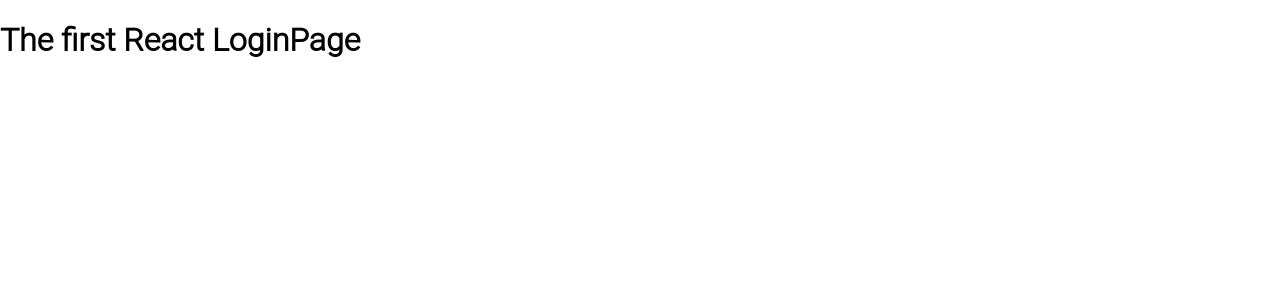
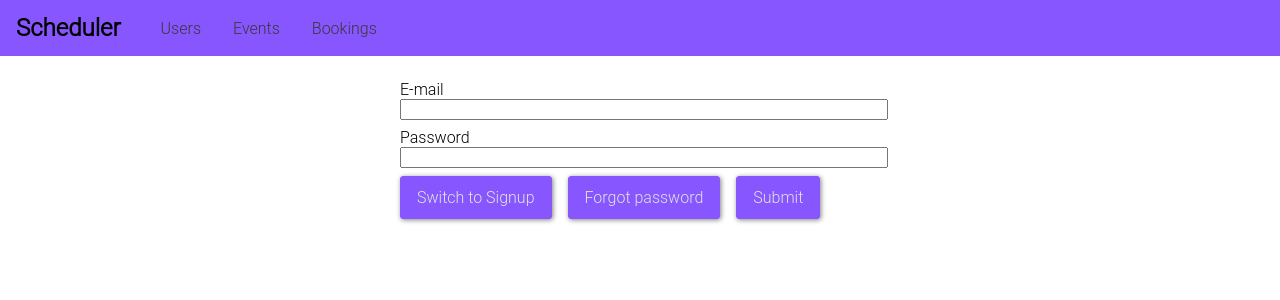
Before and after one commit to yaOstroglyad/scheduler-reactjs, a React (Create React App) app: page /login in a window 1280 px wide. Shown: the top 300 px of the page. Built offline with nearby package versions, Linux system fonts and the light colour scheme; the HTML template or start-up script is replaced by a standard one.

Commit message:
- form started

```diff
--- a/src/App.css
+++ b/src/App.css
@@ -0,0 +1,3 @@
+.main-content {
+    margin: 4rem 2.5rem;
+}
--- a/src/App.js
+++ b/src/App.js
@@ -6,12 +6,16 @@
 import EventsPage from "./pages/Events";
 import LoginPage from "./pages/Login";
 import NotFoundPage from "./pages/NotFound";
+import MainNavigation from "./components/navigation/MainNavigation";
 
 
 class App extends Component {
     render() {
         return (
             <BrowserRouter>
+                <React.Fragment>
+                    <MainNavigation />
+                    <main className="main-content">
                         <Routes>
                             <Route path="/" element={<Navigate from="/" to="login" replace/>}/>
                             <Route exact path="/login" element={<LoginPage/>}/>
@@ -21,6 +25,8 @@
                             <Route path="/recovery-password" element={null}/>
                             <Route path="*" element={<NotFoundPage/>}/>
                         </Routes>
+                    </main>
+                </React.Fragment>
             </BrowserRouter>
         );
     }
--- /dev/null
+++ b/src/components/navigation/MainNavigation.css
@@ -0,0 +1,42 @@
+.main-navigation {
+    position: fixed;
+    left: 0;
+    top: 0;
+    width: 100%;
+    height: 3.5rem;
+    background: #8756ff;
+    padding: 0 1rem;
+    display: flex;
+    align-items: center;
+}
+
+.main-navigation_logo h1 {
+    margin: 0;
+    font-size: 1.5rem;
+}
+
+.main-navigation_items {
+    margin-left: 1.5rem;
+}
+
+.main-navigation_items ul {
+    padding: 0;
+    margin: 0;
+    display: flex;
+    list-style: none;
+}
+
+.main-navigation_items li {
+    margin: 0 1rem;
+}
+
+.main-navigation_items a {
+    text-decoration: none;
+    color: #383838;
+}
+
+.main-navigation_items a:hover,
+.main-navigation_items a:active,
+.main-navigation_items a.active {
+    color: #000
+}
--- /dev/null
+++ b/src/components/navigation/MainNavigation.js
@@ -0,0 +1,20 @@
+import React from "react";
+import {NavLink} from "react-router-dom";
+import "./MainNavigation.css";
+
+const mainNavigation = props => (
+    <header className="main-navigation">
+        <div className="main-navigation_logo">
+            <h1>Scheduler</h1>
+        </div>
+        <nav className="main-navigation_items">
+            <ul>
+                <li><NavLink to="/users"> Users </NavLink></li>
+                <li><NavLink to="/events"> Events </NavLink></li>
+                <li><NavLink to="/bookings"> Bookings </NavLink></li>
+            </ul>
+        </nav>
+    </header>
+);
+
+export default mainNavigation;
--- /dev/null
+++ b/src/pages/Login.css
@@ -0,0 +1,34 @@
+.auth-form {
+    width: 30rem;
+    max-width: 80%;
+    margin: 5rem auto;
+}
+
+.form-control label,
+.form-control input {
+    width: 100%;
+    display: block;
+}
+
+.form-control {
+    margin-bottom: 0.5rem;
+}
+
+.form-actions button {
+    background: #8756ff;
+    font: inherit;
+    border: 1px solid #8756ff;
+    border-radius: 3px;
+    padding: 0.7rem 1rem;
+    margin-right: 1rem;
+    box-shadow: 1px 1px 5px #808080;
+    color: #e3e3e3;
+    cursor: pointer;
+}
+
+.form-actions button:hover,
+.form-actions button:active {
+    background: #7249d9;
+    border-color: #7249d9;
+    color: #ebebeb;
+}
--- a/src/pages/Login.js
+++ b/src/pages/Login.js
@@ -1,8 +1,23 @@
 import React, { Component } from "react";
+import "./Login.css";
 
 class LoginPage extends Component {
     render() {
-        return <h1>The first React LoginPage</h1>
+        return <form className="auth-form">
+            <div className="form-control">
+                <label htmlFor="email">E-mail</label>
+                <input type="email" id="email"/>
+            </div>
+            <div className="form-control">
+                <label htmlFor="password">Password</label>
+                <input type="password" id="password"/>
+            </div>
+            <div className="form-actions">
+                <button type="button">Switch to Signup</button>
+                <button type="button">Forgot password</button>
+                <button type="submit">Submit</button>
+            </div>
+        </form>
     }
 }
 
```
Lines whose indentation alone changed are shown as unchanged.
